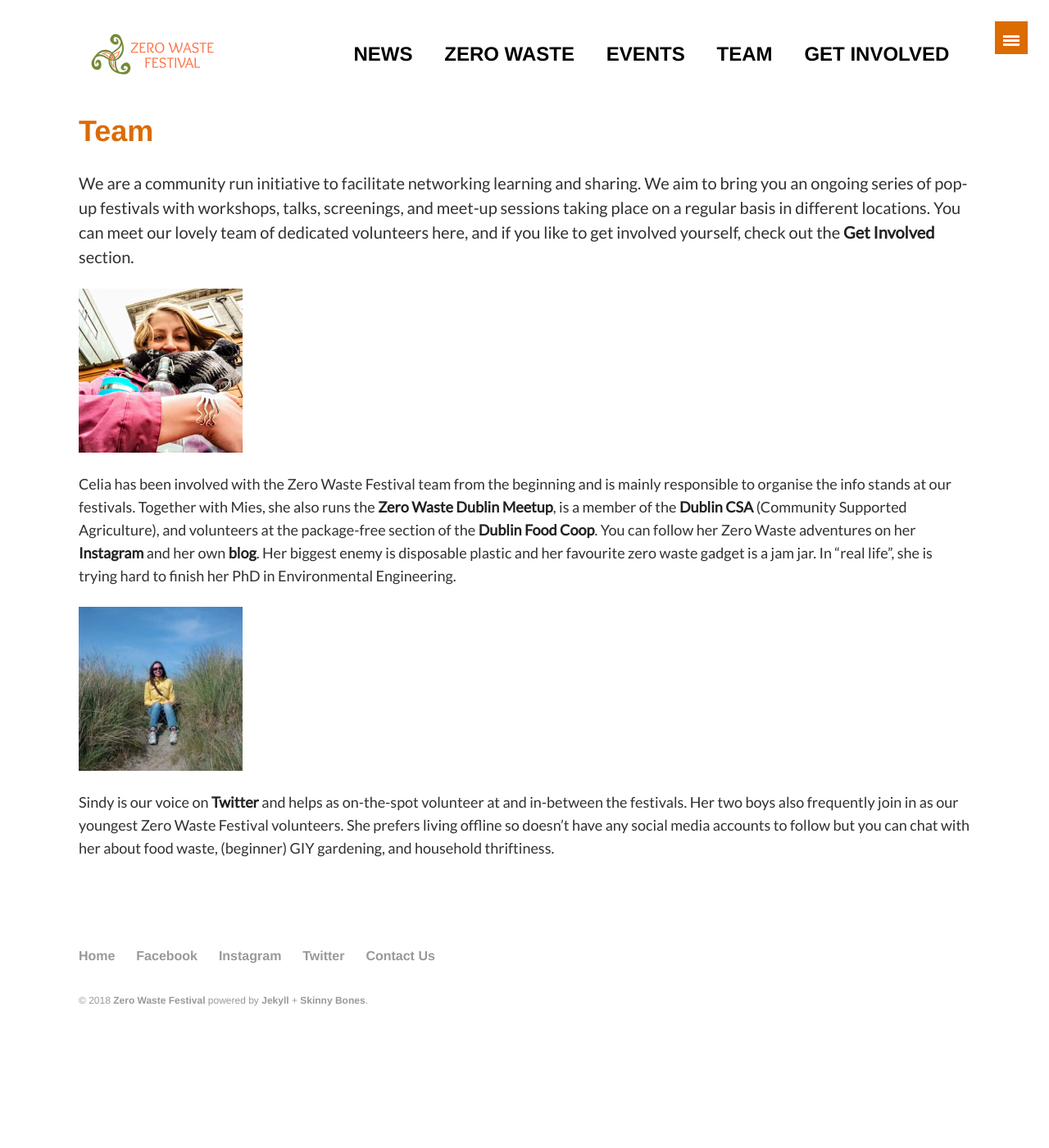
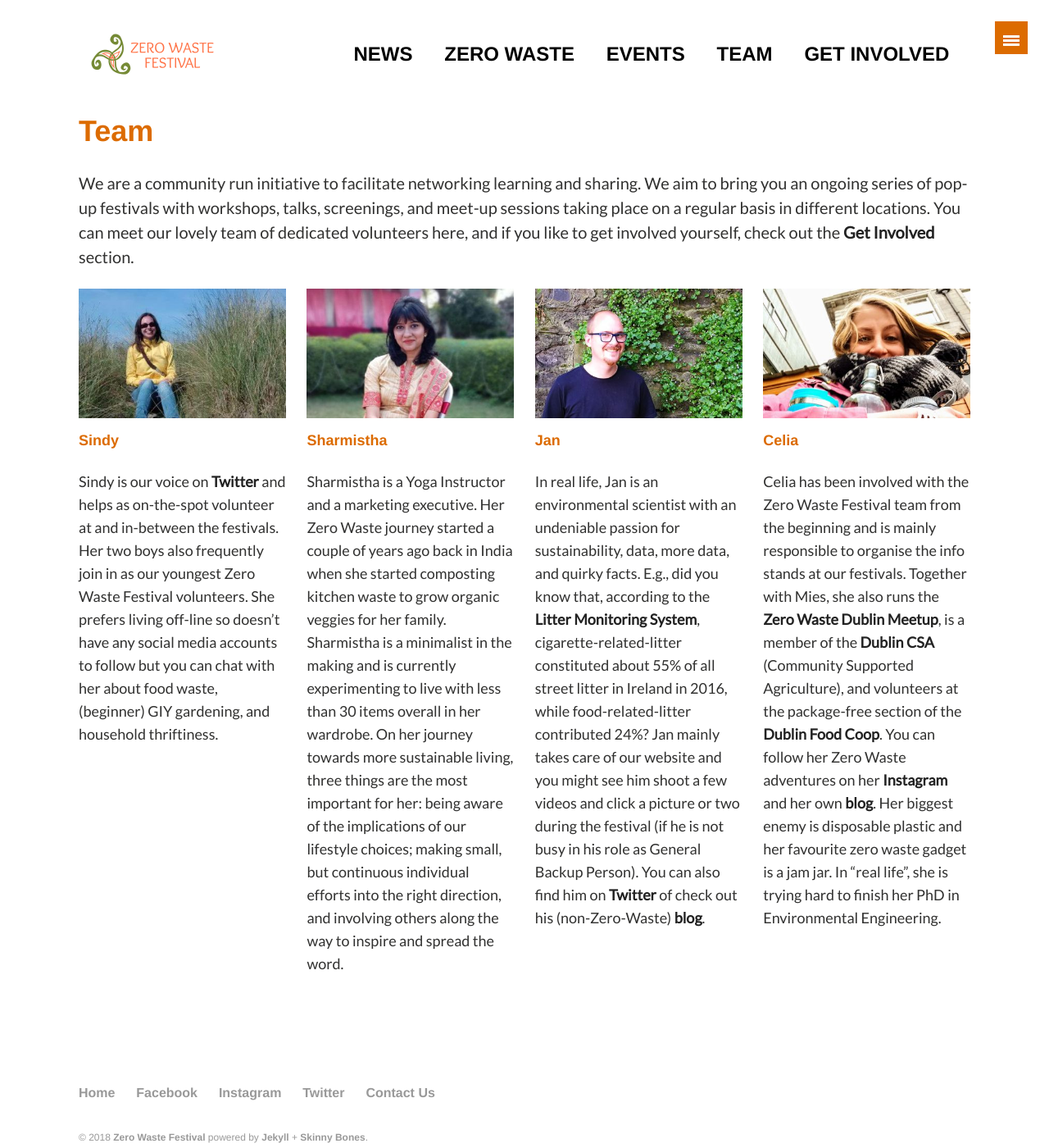
Before and after one commit to zerowastefestival/zerowastefestival.github.io, a Jekyll site: the page built from team.md, in a window 1280 px wide and 1400 px high. Shown: the whole window at 82% size. Built offline with Jekyll 4.4.1, drawn with Linux system fonts in a browser that asks for light colours; some web fonts are replaced.

Commit message:
team page arranged as grid

```diff
--- /dev/null
+++ b/_includes/team-grid.html
@@ -0,0 +1,6 @@
+<article class="tile" itemscope itemtype="http://schema.org/Article">
+  {% if post.image.teaser %}<img src="{{ site.baseurl }}/images/{{ post.image.teaser }}" alt="teaser" itemprop="image">
+    {% else %}<img src="{{ site.baseurl }}/images/{{ site.teaser }}" alt="teaser" itemprop="image">{% endif %}
+  <h2 class="post-title" itemprop="name">{{ post.title }}</h2>
+  <p class="post-excerpt" itemprop="description">{{ post.excerpt | truncate: 1000 }}</p>
+</article><!-- /.tile -->
--- /dev/null
+++ b/_posts/2000-01-01-jan.md
@@ -0,0 +1,11 @@
+---
+layout: article
+title: Jan
+
+category: team
+
+image:
+  teaser : team/jan.jpg
+---
+
+In real life, Jan is an environmental scientist with an undeniable passion for sustainability, data, more data, and quirky facts. E.g., did you know that, according to the [Litter Monitoring System](http://litter.ie/system_survey_results/index.shtml){:target="_blank"}, cigarette-related-litter constituted about 55% of all street litter in Ireland in 2016, while food-related-litter contributed 24%? Jan mainly takes care of our website and you might see him shoot a few videos and click a picture or two during the festival (if he is not busy in his role as General Backup Person). You can also find him on [Twitter](https://twitter.com/JanKnappe){:target="_blank"} of check out his (non-Zero-Waste) [blog](https://www.janknappe.com){:target="_blank"}.
--- a/team.md
+++ b/team.md
@@ -10,12 +10,8 @@
 
 We are a community run initiative to facilitate networking learning and sharing. We aim to bring you an ongoing series of pop-up festivals with workshops, talks, screenings, and meet-up sessions taking place on a regular basis in different locations. You can meet our lovely team of dedicated volunteers here, and if you like to get involved yourself, check out the [Get Involved](/get-involved) section.
 
-![Celia]({{ site.baseurl }}/images/team/celia-somlai-400x400.jpg "Celia"){:style="float: top; margin-right: 10px; height: 200px;"}
-
-Celia has been involved with the Zero Waste Festival team from the beginning and is mainly responsible to organise the info stands at our festivals. Together with Mies, she also runs the [Zero Waste Dublin Meetup](https://www.meetup.com/Zero-waste-meetup-ireland/){:target="_blank"}, is a member of the [Dublin CSA](https://csadublin.wordpress.com/){:target="_blank"} (Community Supported Agriculture), and volunteers at the package-free section of the [Dublin Food Coop](https://twitter.com/dublinfoodcoop){:target="_blank"}. You can follow her Zero Waste adventures on her [Instagram](https://www.instagram.com/zerowaste.adventures/){:target="_blank"} and her own [blog](http://celiasomlai.com/){:target="_blank"}. Her biggest enemy is disposable plastic and her favourite zero waste gadget is a jam jar. In "real life", she is trying hard to finish her PhD in Environmental Engineering.
-
-
-
-![Sindy]({{ site.baseurl }}/images/team/sindy-500x500.jpg "Sindy"){:style="float: top; margin-right: 10px; height: 200px;"}
-
-Sindy is our voice on [Twitter](https://twitter.com/ZeroWasteFest){{:target="_blank"}} and helps as on-the-spot volunteer at and in-between the festivals. Her two boys also frequently join in as our youngest Zero Waste Festival volunteers. She prefers living offline so doesn't have any social media accounts to follow but you can chat with her about food waste, (beginner) GIY gardening, and household thriftiness.
+<div class="tiles">
+{% for post in site.categories.team %}
+	{% include team-grid.html %}
+{% endfor %}
+</div>
```
Also changed, not shown: _posts/2000-01-01-celia.md (added, +11 -0 lines), _posts/2000-01-01-sharmishta.md (added, +11 -0 lines), _posts/2000-01-01-sindy.md (added, +11 -0 lines), index.md (+6 -1 lines), news.md (+5 -1 lines), images/team/celia-original.jpg (renamed from images/team/celia-somlai.jpg), images/team/celia-somlai-400x400.jpg (deleted), images/team/celia.jpg (added), images/team/jan.jpg (added), images/team/sharmistha-original.jpg (added), images/team/sharmistha.jpg (added), images/team/sindy-500x500.jpg (deleted), images/team/sindy-original.jpg (added), images/team/sindy.jpg, 1 other file.
